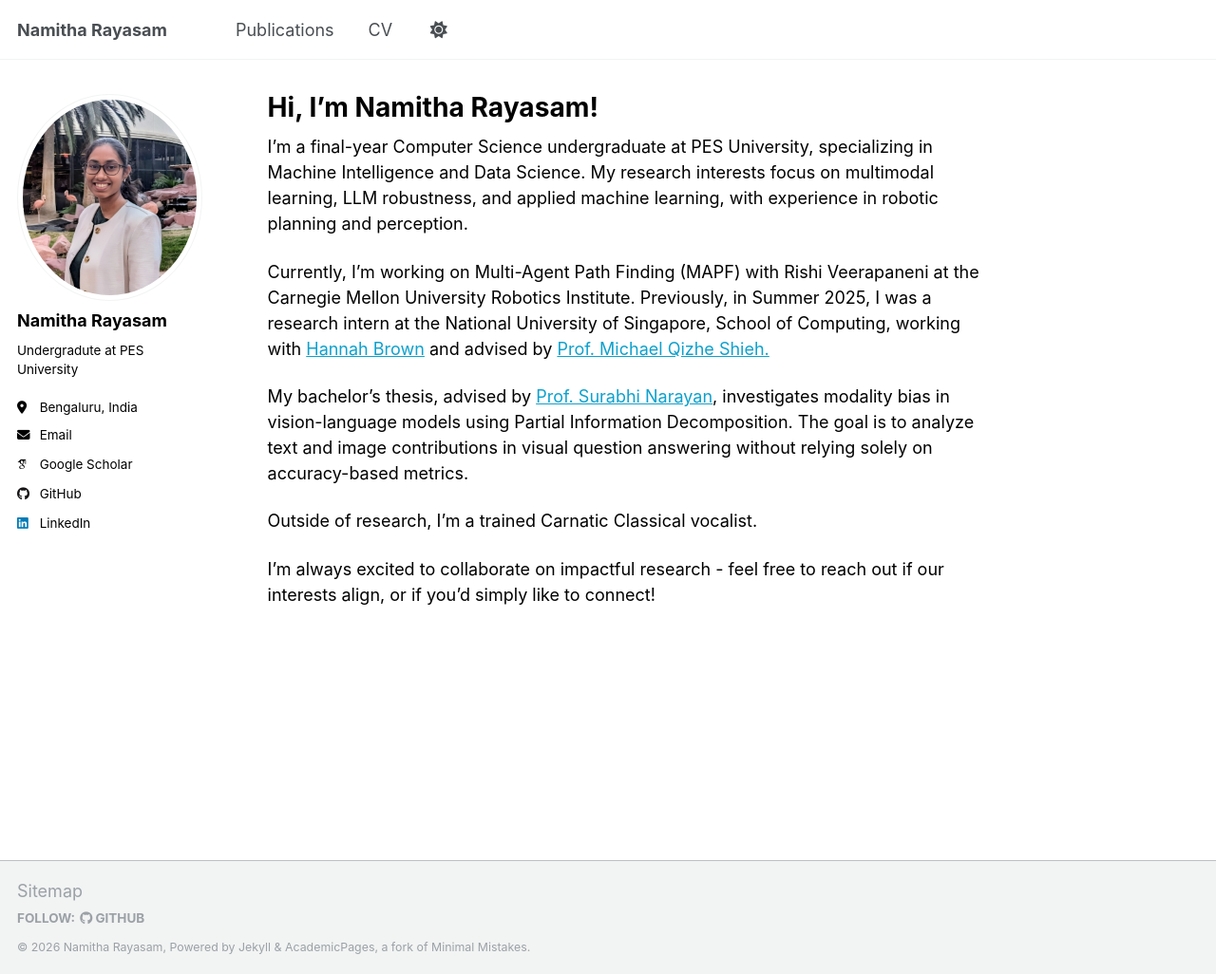
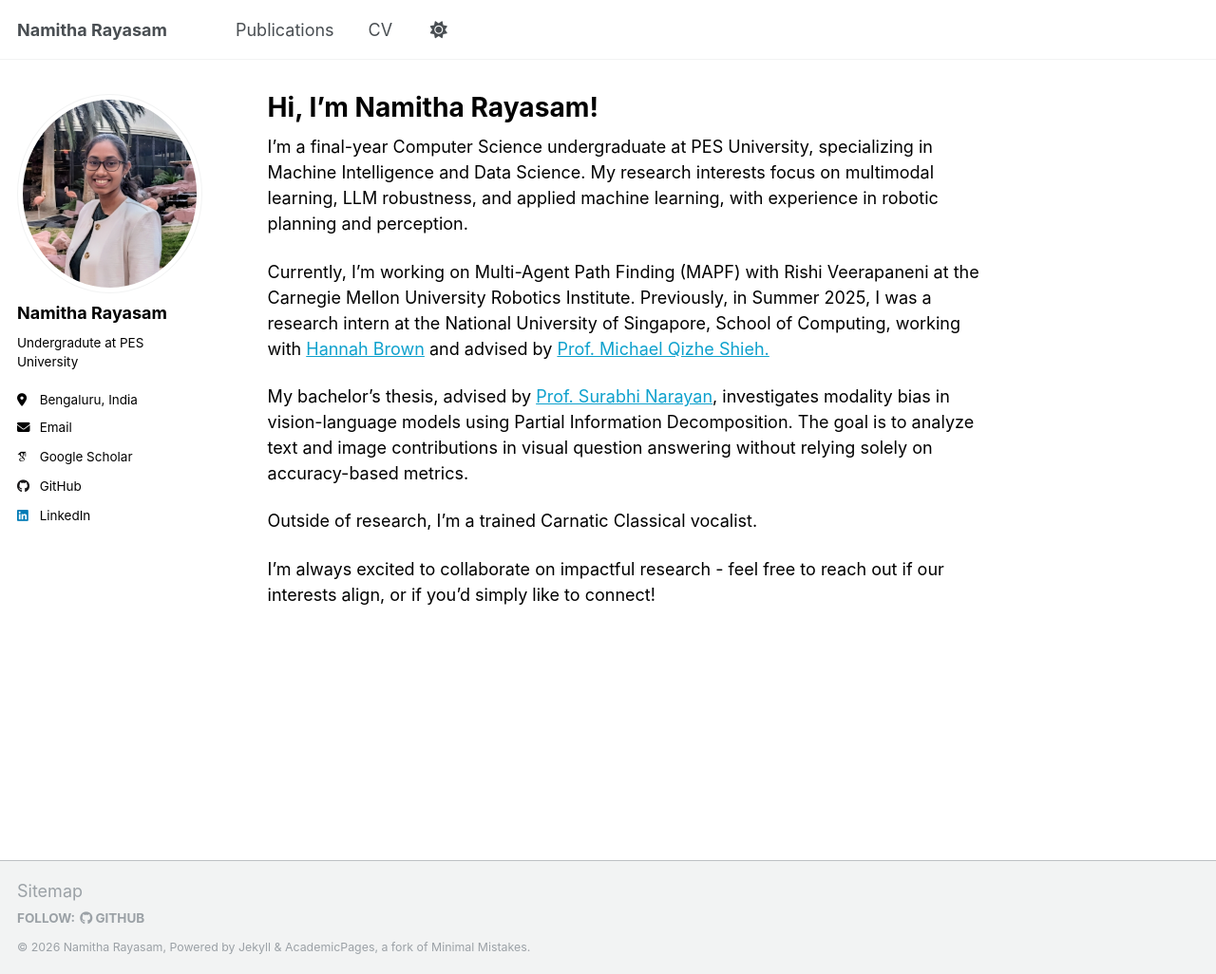
Before and after one commit to namitharayasam/namitharayasam.github.io, a Jekyll site: the page built from _pages/about.md, in a window 1280 px wide and 1026 px high. Shown: the whole window at 95% size. Built offline with Jekyll 4.4.1, drawn with Linux system fonts in a browser that asks for light colours; some web fonts are replaced.

Commit message:
Update _sidebar.scss

```diff
--- a/_sass/layout/_sidebar.scss
+++ b/_sass/layout/_sidebar.scss
@@ -95,6 +95,8 @@
 
   img {
     max-width: 210px;
+    height: 210px;
+    object-fit: cover;
     border-radius: 50%;
 
     @include breakpoint($large) {
```
